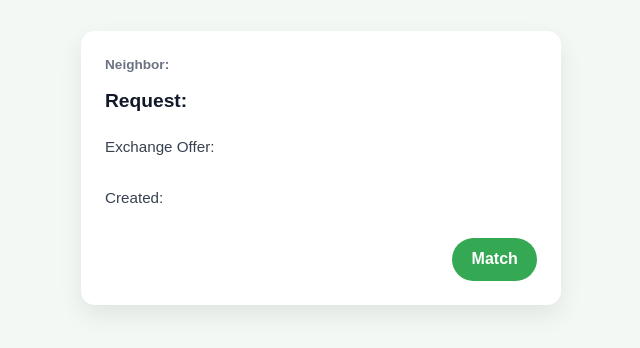
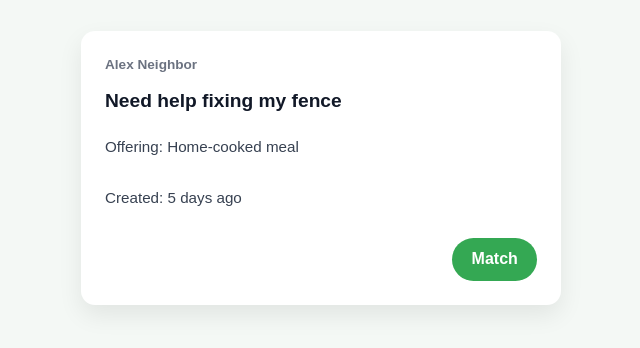
Before and after one commit to alecreates/HACKS2026, a Next.js app: page / in a window 1280 px wide. Shown: the part 232-580 px from the top of the page, without its empty margins (319-959 px from the left). Built offline with nearby package versions, Linux system fonts and the light colour scheme.

Commit message:
Gave listing some fake data in pages.tsx

```diff
--- a/app/listing/listing.tsx
+++ b/app/listing/listing.tsx
@@ -23,15 +23,15 @@ const Listing = ({ displayName, request, offer, createdAt, isOwner = false }: Pr
 
                 {/* Header */}
                 <div className={styles.header}>
-                    <span className={styles.name}>Neighbor: {displayName}</span>
+                    <span className={styles.name}>{displayName}</span>
                 </div>
 
                 {/* Title */}
-                <h2 className={styles.title}>Request: {request}</h2>
+                <h2 className={styles.title}>{request}</h2>
 
                 {/* Offer */}
                 <h2 className={styles.offers}>
-                    Exchange Offer: {offer}
+                    Offering: {offer}
                 </h2>
 
                 <h2 className={styles.offers}>
--- a/app/page.tsx
+++ b/app/page.tsx
@@ -6,6 +6,12 @@ import Listing from "./listing/listing";
 
 export default function Home() {
   return (
-   <Listing></Listing>
+    <Listing
+    displayName="Alex Neighbor"
+    request="Need help fixing my fence"
+    offer=
+      "Home-cooked meal"
+    createdAt="5 days ago"
+  />
   );
 }
```
